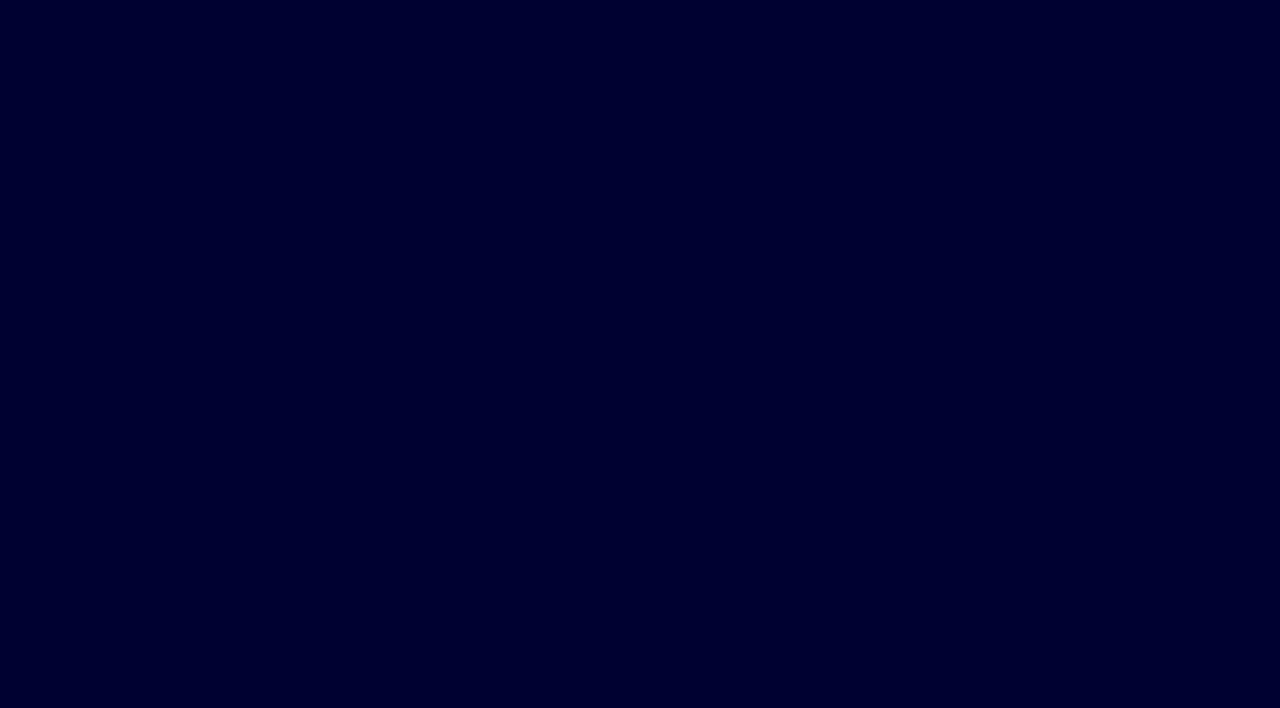
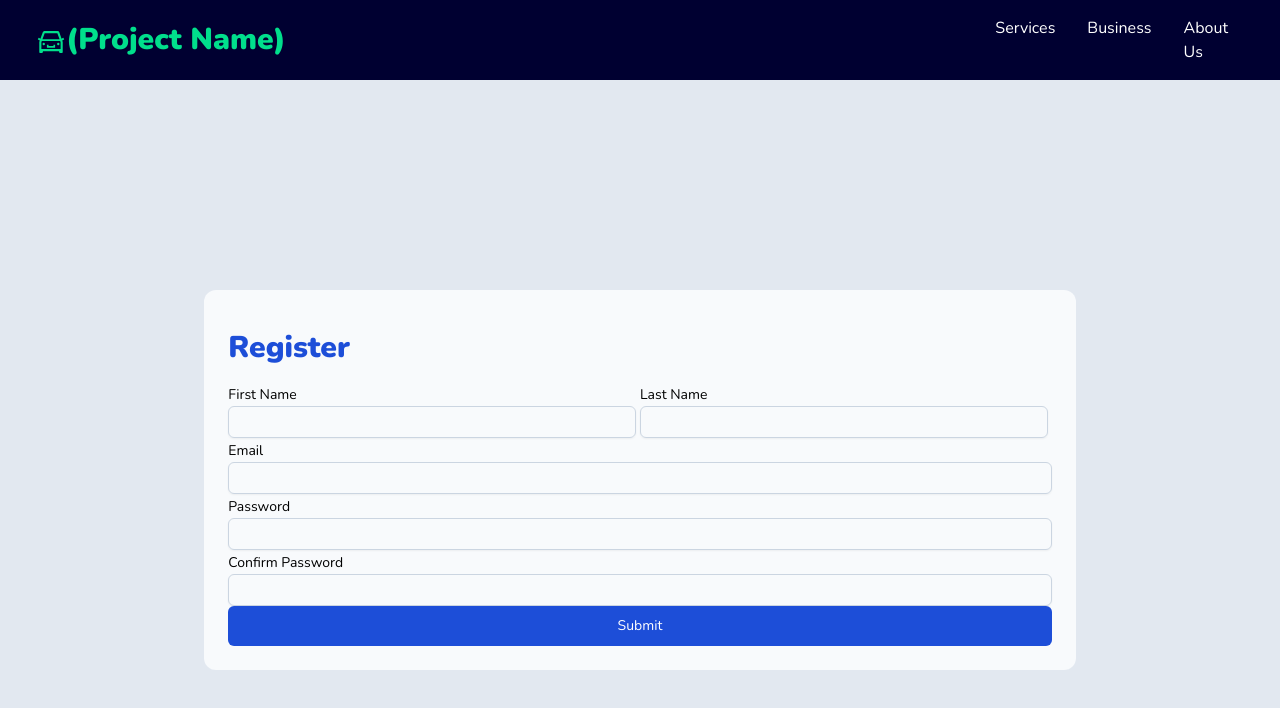
Before and after one commit to CodeReaper-10/hack-ccelerate, a React (Create React App) app: page /signup in a window 1280 px wide. Before the commit this address had no page. Shown: the top 708 px of the page. Built offline with nearby package versions, Linux system fonts and the light colour scheme.

Commit message:
sign up done!

```diff
--- a/src/App.js
+++ b/src/App.js
@@ -4,6 +4,7 @@ import Home from "./pages/Home";
 import "./index.css";
 import ServiceItems from "./components/ServiceItems";
 import ServiceCard from "./components/ServiceCard";
+import SignUp from "./pages/SignUp";
 
 const App = () => {
     return (
@@ -13,7 +14,7 @@ const App = () => {
                     <Route path="/" element={<Home />} />
                     <Route path="/test" element={<ServiceCard />} />
                     <Route path="/service/:id" element={<ServiceCard />} />
-
+                    <Route path="/signup" element={<SignUp />} />
                     {/* This is the landing page */}
                 </Routes>
             </BrowserRouter>
--- /dev/null
+++ b/src/components/FormSU.jsx
@@ -0,0 +1,49 @@
+import React from 'react'
+
+const FormSU = () => {
+  return (
+    <div>
+        <div className="flex justify-center items-center h-screen bg-slate-200">
+        <div id="form" className="block bg-slate-50 p-6 rounded-xl shodow-md shadow-slate-300 w-90">
+            <form>
+                <h2 className="text-blue-700 text-3xl font-semibold my-4">Register</h2>
+
+                {/* full name */}
+                <div id="fullName" class="flex flex-row">
+                <div id="firstName" className="w-1/2 mr-1">
+                            <label for="fname" className="text-sm">First Name</label>
+                            <input type="text" name="" id="fname"
+                                className="h-8 w-full rounded-md border border-slate-300 text-sm pl-2 bg-transparent outline-blue-600 shadow-sm"></input>
+                </div>
+                <div id="lastName" className="w-1/2 mr-1">
+                        <label for="lname" className="text-sm">Last Name</label>
+                        <input type="text" name="" id="lname"
+                            className="h-8 w-full rounded-md border border-slate-300 text-sm pl-2 bg-transparent outline-blue-600 shadow-sm"></input>
+                </div>
+                </div>
+                {/* email */}
+                <label for="email" className="text-sm">Email</label>
+                <input type="emial" name="" id="email" className="h-8 w-full rounded-md border border-slate-300 text-sm pl-2 bg-transparent outline-blue-600 shadow-sm"></input>
+
+                {/* password */}
+                <label for="password" className="text-sm">Password</label>
+                <input type="password" name="" id="password" className="h-8 w-full rounded-md border border-slate-300 text-sm pl-2 bg-transparent outline-blue-600 shadow-sm"></input>
+
+                {/* confirm pass */}
+                <label for="confirmPassword" className="text-sm">Confirm Password</label>
+                <input type="password" name="" id="confirmPassword" className="h-8 w-full rounded-md border border-slate-300 text-sm pl-2 bg-transparent outline-blue-600 shadow-sm"></input>
+
+                {/* submit */}
+                <input type="submit" name="" id="signUp" className="bg-blue-700 w-full h-10 cursor-pointer text-white rounded-md hover:bg-blue-600 hover:outline outline-2 outline-blue-600 outline-offset-2 text-sm"></input>
+
+
+            </form>
+        </div>
+
+        </div>
+
+    </div>
+  )
+}
+
+export default FormSU
--- a/src/index.css
+++ b/src/index.css
@@ -7,5 +7,4 @@
     background-color: #000031;
     -webkit-font-smoothing: antialiased;
     -moz-osx-font-smoothing: grayscale;
-    color:white
 }
--- /dev/null
+++ b/src/pages/SignUp.jsx
@@ -0,0 +1,14 @@
+import React from 'react'
+import FormSU from '../components/FormSU'
+import Navbar from '../components/Navbar'
+
+const SignUp = () => {
+  return (
+    <div>
+        <Navbar />
+        <FormSU />
+    </div>
+  )
+}
+
+export default SignUp
```
